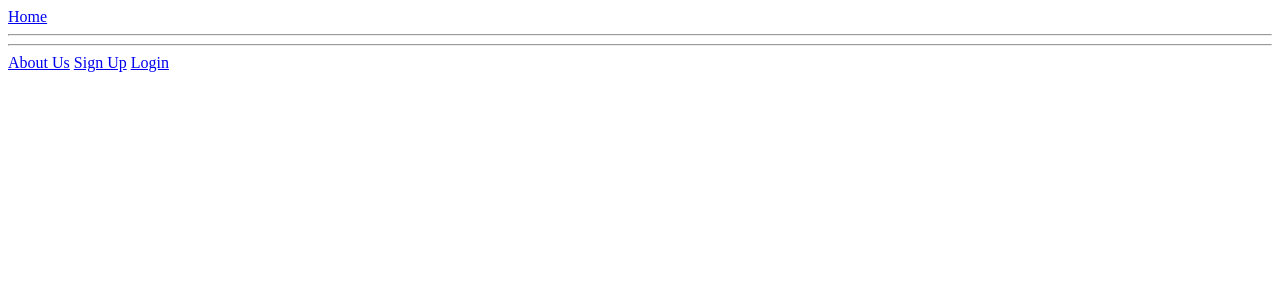
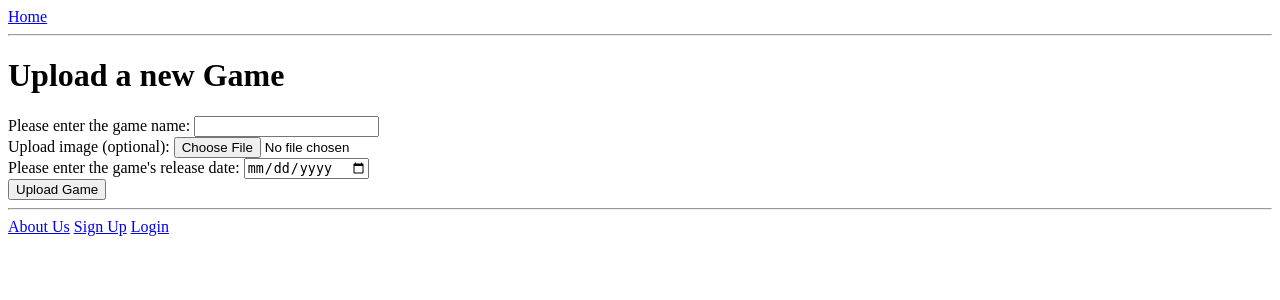
Before and after one commit to JasperHayes/WAD9E, a Django app: page /GUSpeedruns/game/upload/ in a window 1280 px wide. Shown: the top 300 px of the page. Run offline with Django 3.2, Linux system fonts and the light colour scheme; the visitor is signed in with stand-in values (Sample User, id 1).

Commit message:
Upload Game Page working

```diff
--- a/GUSpeedruns/forms.py
+++ b/GUSpeedruns/forms.py
@@ -3,9 +3,9 @@ from django.contrib.auth.models import User
 from GUSpeedruns.models import Game, Comment, UserProfile
 
 class UploadGameForm(forms.ModelForm):
-    name = forms.CharField(max_length=Game.NAME_MAX_LENGTH, help_text="Please enter the game name.")
-    image = forms.ImageField(required=False, help_text="Upload image (optional).")
-    date_released = forms.DateField( help_text="Please enter the game's release date.", widget=forms.DateInput(attrs={'type': 'date'}))
+    name = forms.CharField(max_length=Game.NAME_MAX_LENGTH, help_text="Please enter the game name:")
+    image = forms.ImageField(required=False, help_text="Upload image (optional):")
+    date_released = forms.DateField( help_text="Please enter the game's release date:", widget=forms.DateInput(attrs={'type': 'date'}))
 
     class Meta:
         model = Game
--- a/GUSpeedruns/views.py
+++ b/GUSpeedruns/views.py
@@ -27,7 +27,7 @@ def upload_game(request):
 
         if form.is_valid():
             form.save(commit=True)
-            return redirect('GUSpeedruns:homepage')
+            return redirect('/GUSpeedruns/')
         else:
             print(form.errors)
 
--- a/templates/GUSpeedruns/register.html
+++ b/templates/GUSpeedruns/register.html
@@ -20,7 +20,7 @@ Register here!<br />
     {{ user_form.as_p }}
     {{ profile_form.as_p }}
 
-    <input type="submit" name"submit" value="Register" />
+    <input type="submit" name="submit" value="Register" />
 </form>
 {% endif %}
 {% endblock %}
--- a/templates/GUSpeedruns/upload_game.html
+++ b/templates/GUSpeedruns/upload_game.html
@@ -5,4 +5,23 @@
 {% endblock %}
 
 {% block body_block %}
+<h1>Upload a new Game</h1>
+
+<div>
+        <form id="game_form"
+              method="post"
+              action="{% url 'GUSpeedruns:upload_game' %}">
+            {% csrf_token %}
+            {% for hidden in form.hidden_fields %}
+                {{ hidden }}
+            {% endfor %}
+            {% for field in form.visible_fields %}
+                {{ field.errors }}
+                {{ field.help_text }}
+                {{ field }}
+                <br/>
+            {% endfor %}
+            <input type="submit" name="submit" value="Upload Game" />
+        </form>
+    </div>
 {% endblock %}
```
